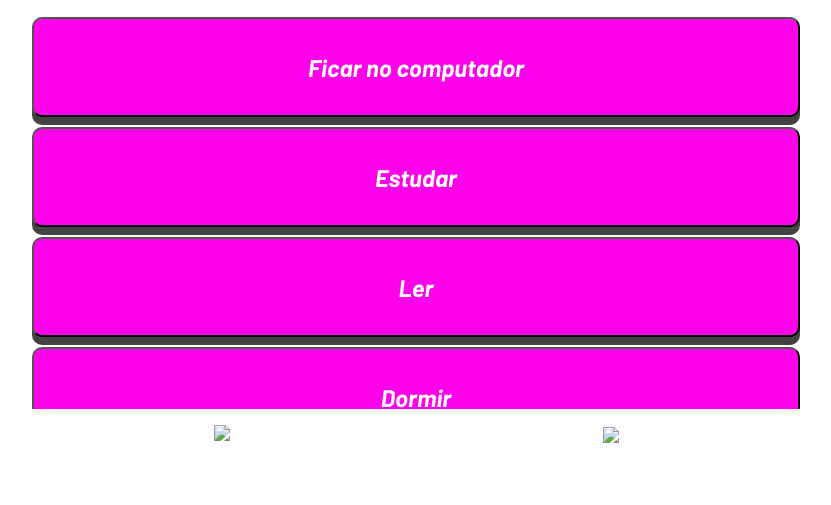
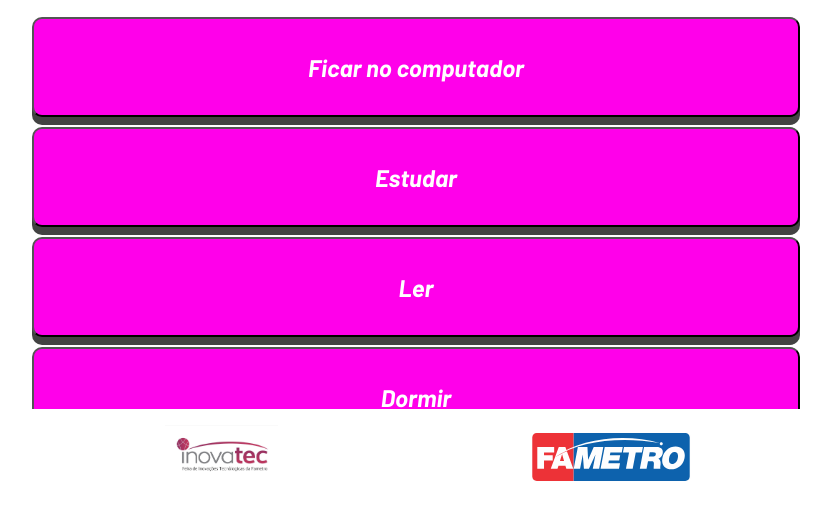
Before and after one commit to dev-MarkOS/Programados-x-BitsAndBytes, a plain HTML site: page jogo.html in a window 1280 px wide. Shown: the part 295-800 px from the top of the page, without its empty margins (224-1055 px from the left). Drawn offline with Linux system fonts and the light colour scheme.

Commit message:
jogo.html

```diff
--- a/jogo.html
+++ b/jogo.html
@@ -28,10 +28,10 @@
     </main>
     <footer>
         <div>
-            <img src="Programados/inovatec.png" height="65px" />
+            <img src="inovatec.png" height="65px" />
         </div>
         <div>
-            <img src="Programados/fametro.svg" height="60px" />
+            <img src="fametro.svg" height="60px" />
         </div>
 
     </footer>
```
